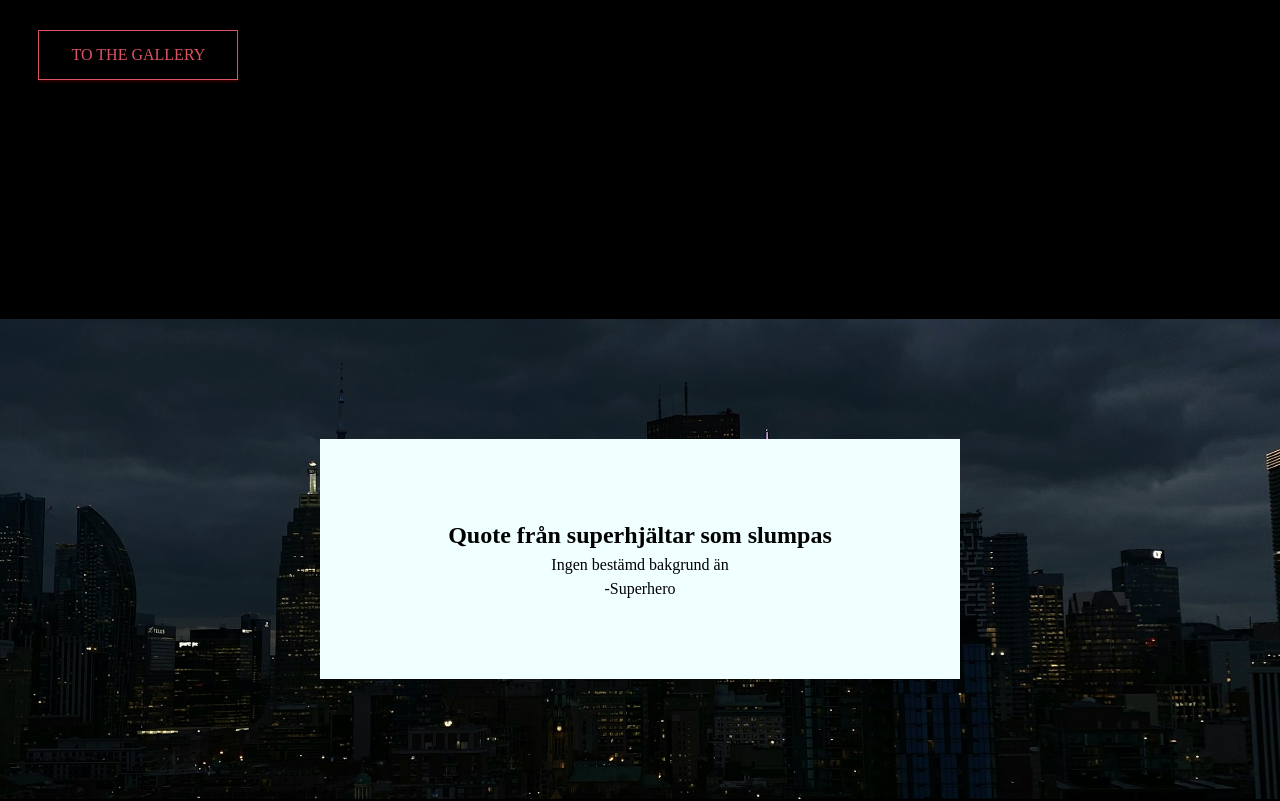
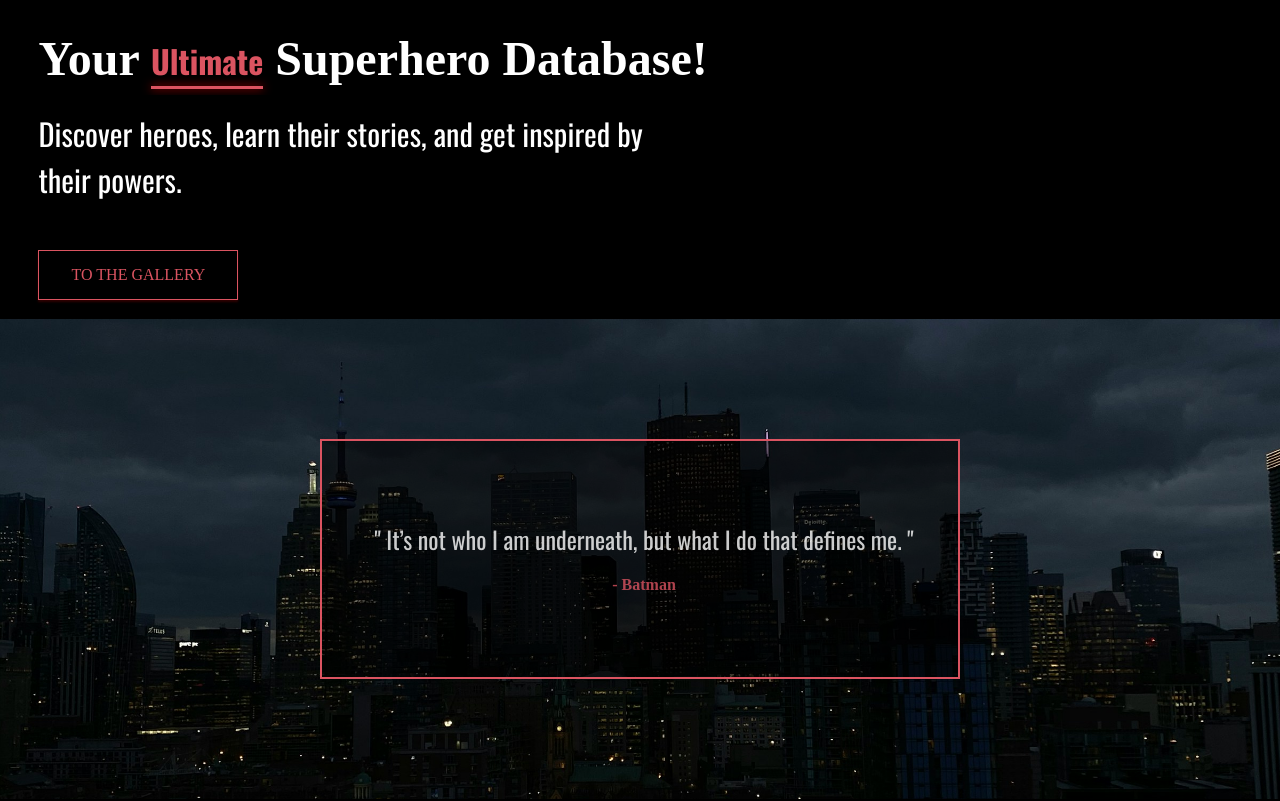
Before and after one commit to WictorNisa/superhero-project, a React (Vite) app: page / in a window 1280 px wide. Shown: the part 481-1282 px from the top of the page. Built offline with nearby package versions, Linux system fonts and the light colour scheme; no server answers; a web font is replaced by a local one.

Commit message:
Added divider with random quotes

```diff
--- a/src/components/DividerQuotePage/DividerQuotePage.module.css
+++ b/src/components/DividerQuotePage/DividerQuotePage.module.css
@@ -1,22 +1,44 @@
-.dividerQuotePageContainer{
+.dividerQuotePageContainer {
   height: 60vh;
   width: 100vw;
   display: flex;
   justify-content: center;
   align-items: center;
-    background: url('../../assets/img/divider-img.jpg');
+  background: url("../../assets/img/divider-img.jpg"), linear-gradient(to bottom, #db5461, black, #db5461);
   background-position: center;
   background-repeat: no-repeat;
   background-size: cover;
   background-attachment: fixed;
+  z-index: 100;
 }
 
-.dividerInnerContainer{
+.dividerInnerContainer {
   width: 50%;
   height: 50%;
-    background-color: azure;
+  background-color: rgba(0, 0, 0, 0.533);
   display: flex;
   flex-direction: column;
   justify-content: center;
   align-items: center;
+  border: 2px solid #db5461;
 }
+
+.quoteContainer {
+  height: 100%;
+  width: 100%;
+  display: flex;
+  flex-direction: column;
+  justify-content: center;
+  align-items: center;
+  color: #db5461;
+  text-align: center;
+}
+
+.quoteContainer p {
+  font-size: 1.5rem;
+  width: 90%;
+  font-family: "Oswald", serif;
+  font-weight: normal;
+  margin-bottom: 1rem;
+  color: white;
+}
--- a/src/components/DividerQuotePage/DividerQuotePage.tsx
+++ b/src/components/DividerQuotePage/DividerQuotePage.tsx
@@ -1,12 +1,257 @@
+import { useEffect, useState } from "react";
 import styles from "./DividerQuotePage.module.css";
+import { motion, AnimatePresence } from "framer-motion";
 
 const DividerQuotePage = () => {
+  const [index, setIndex] = useState(0);
+
+  useEffect(() => {
+    const interval = setInterval(() => {
+      setIndex((prevIndex) => (prevIndex + 1) % superheroQuotes.length);
+    }, 5000); // Change quote every 5 seconds
+
+    return () => clearInterval(interval); // Cleanup function
+  }, []);
+  const superheroQuotes = [
+    {
+      quote: "With great power comes great responsibility.",
+      hero: "Spider-Man",
+    },
+    {
+      quote: "It’s not who I am underneath, but what I do that defines me.",
+      hero: "Batman",
+    },
+    { quote: "I am Iron Man.", hero: "Iron Man" },
+    {
+      quote:
+        "You either die a hero or you live long enough to see yourself become the villain.",
+      hero: "Harvey Dent",
+    },
+    { quote: "I can do this all day.", hero: "Captain America" },
+    { quote: "Truth, justice, and the American way.", hero: "Superman" },
+    { quote: "Hulk smash!", hero: "Hulk" },
+    {
+      quote:
+        "In brightest day, in blackest night, no evil shall escape my sight.",
+      hero: "Green Lantern",
+    },
+    { quote: "I’m always angry.", hero: "Hulk" },
+    { quote: "I'm vengeance.", hero: "Batman" },
+    {
+      quote:
+        "No matter how bad things get, something good is out there, over the horizon.",
+      hero: "Wonder Woman",
+    },
+    { quote: "Mercy is not a weakness, it is a virtue.", hero: "Superman" },
+    {
+      quote:
+        "The greatest power on Earth is the magnificent power we all possess… the power of the human brain!",
+      hero: "Professor X",
+    },
+    {
+      quote: "The world doesn’t need a savior, and neither do I.",
+      hero: "Superman",
+    },
+    {
+      quote:
+        "It’s not about how much we lost. It’s about how much we have left.",
+      hero: "Iron Man",
+    },
+    { quote: "We are Groot.", hero: "Groot" },
+    { quote: "I'm Mary Poppins, y'all!", hero: "Yondu" },
+    {
+      quote: "Sometimes you have to run before you can walk.",
+      hero: "Iron Man",
+    },
+    { quote: "I’m Batman.", hero: "Batman" },
+    { quote: "I am inevitable.", hero: "Thanos" },
+    { quote: "I have nothing to prove to you.", hero: "Captain Marvel" },
+    {
+      quote:
+        "Whatever happens tomorrow, you must promise me one thing. That you will stay who you are.",
+      hero: "Dr. Erskine",
+    },
+    {
+      quote: "The hardest choices require the strongest wills.",
+      hero: "Thanos",
+    },
+    {
+      quote:
+        "No man can win every battle, but no man should fall without a struggle.",
+      hero: "Peter Parker",
+    },
+    {
+      quote:
+        "Heroes are made by the path they choose, not the powers they are graced with.",
+      hero: "Iron Man",
+    },
+    {
+      quote: "You’re much stronger than you think you are. Trust me.",
+      hero: "Superman",
+    },
+    { quote: "A hero can be anyone.", hero: "Batman" },
+    { quote: "Wakanda forever!", hero: "Black Panther" },
+    {
+      quote:
+        "There is a right and a wrong in the universe, and that distinction is not hard to make.",
+      hero: "Superman",
+    },
+    {
+      quote:
+        "This isn’t freedom. We’re holding a gun to every citizen’s head and calling it security.",
+      hero: "Captain America",
+    },
+    {
+      quote:
+        "Sometimes the truth isn’t good enough. Sometimes people deserve more.",
+      hero: "Batman",
+    },
+    {
+      quote: "I don’t like bullies. I don’t care where they’re from.",
+      hero: "Captain America",
+    },
+    { quote: "I’ve come to bargain!", hero: "Doctor Strange" },
+    {
+      quote:
+        "We must all live in the real world… and sometimes that can be pretty grim.",
+      hero: "Batman",
+    },
+    {
+      quote: "The universe is so big, it has no center. We are the center.",
+      hero: "Ms. Marvel",
+    },
+    {
+      quote: "I will fight for those who cannot fight for themselves.",
+      hero: "Wonder Woman",
+    },
+    { quote: "Part of the journey is the end.", hero: "Iron Man" },
+    {
+      quote: "Vengeance won’t change the past, mine or anyone else’s.",
+      hero: "Batman",
+    },
+    { quote: "A man without fear is a man without hope.", hero: "Daredevil" },
+    {
+      quote: "You may have my past, but you do not have my future.",
+      hero: "Black Widow",
+    },
+    { quote: "I am the law!", hero: "Judge Dredd" },
+    { quote: "The future is worth fighting for.", hero: "Cyclops" },
+    { quote: "Faith is my sword. Truth is my shield.", hero: "Thor" },
+    {
+      quote:
+        "Sometimes you have to take a leap of faith first. The trust part comes later.",
+      hero: "Superman",
+    },
+    {
+      quote:
+        "The world is changing. Soon there will only be the conquerors and the conquered.",
+      hero: "Killmonger",
+    },
+    {
+      quote: "Genius, billionaire, playboy, philanthropist.",
+      hero: "Iron Man",
+    },
+    { quote: "No gods. No masters.", hero: "Black Widow" },
+    {
+      quote: "You have great power, but you lack restraint.",
+      hero: "Doctor Strange",
+    },
+    {
+      quote: "Life doesn’t give us purpose. We give life purpose.",
+      hero: "The Flash",
+    },
+    {
+      quote:
+        "Your anger gives you great power. But if you let it, it will destroy you.",
+      hero: "Professor X",
+    },
+    {
+      quote:
+        "Being a hero isn’t about taking care of yourself, it’s about taking responsibility for other people.",
+      hero: "Superman",
+    },
+    {
+      quote: "The price of freedom is high. It always has been.",
+      hero: "Captain America",
+    },
+    { quote: "The world needs saving. That’s what heroes do.", hero: "Thor" },
+    {
+      quote: "Power is not what makes a hero. It’s what they do with it.",
+      hero: "Thor",
+    },
+    { quote: "Every journey has an end.", hero: "Iron Man" },
+    {
+      quote:
+        "No matter how many times you save the world, it always manages to get back in jeopardy again.",
+      hero: "Mr. Incredible",
+    },
+    {
+      quote: "Why do we fall, Bruce? So we can learn to pick ourselves up.",
+      hero: "Alfred Pennyworth",
+    },
+    {
+      quote: "You can be the hero Gotham needs, not the one it deserves.",
+      hero: "Batman",
+    },
+    { quote: "With great risk comes great reward.", hero: "Spider-Man" },
+    {
+      quote: "Courage is not the absence of fear, but the triumph over it.",
+      hero: "Black Panther",
+    },
+    {
+      quote: "No one stays dead in comics… except Uncle Ben.",
+      hero: "Wolverine",
+    },
+    {
+      quote:
+        "Strength doesn’t come from muscles. It comes from an unbreakable will.",
+      hero: "Wonder Woman",
+    },
+    {
+      quote:
+        "To protect the world from devastation, to unite all people within our nation.",
+      hero: "Team Rocket",
+    },
+    {
+      quote: "Dreams save us. Dreams lift us up and transform us.",
+      hero: "Superman",
+    },
+    { quote: "I will not let you destroy my world!", hero: "Goku" },
+    {
+      quote:
+        "I have lived my life by my own terms. And I will die the same way.",
+      hero: "Wolverine",
+    },
+    { quote: "We don’t trade lives.", hero: "Captain America" },
+    { quote: "Justice is blind, but she is not heartless.", hero: "Daredevil" },
+    {
+      quote:
+        "Hope is like the sun. If you only believe in it when you see it, you’ll never make it through the night.",
+      hero: "Leia Organa",
+    },
+    {
+      quote: "It’s not the suit that makes the hero. It’s the man inside.",
+      hero: "Iron Man",
+    },
+    { quote: "Fear is the enemy of will.", hero: "Green Lantern" },
+    { quote: "What is grief, if not love persevering?", hero: "Vision" },
+  ];
+
   return (
     <section className={styles.dividerQuotePageContainer}>
       <div className={styles.dividerInnerContainer}>
-        <h1>Quote från superhjältar som slumpas</h1>
-        <span>Ingen bestämd bakgrund än</span>
-        <p>-Superhero</p>
+      <AnimatePresence mode="wait">
+          <motion.div
+            key={index}
+            initial={{ opacity: 0, x: 20 }}
+            animate={{ opacity: 1, x: 0 }}
+            exit={{ opacity: 0, x: -40 }}
+            transition={{ duration: 0.5 }}
+            className={styles.quoteContainer}>
+            <p className="text-2xl font-semibold">" {superheroQuotes[index].quote} "</p>
+            <h4 className="mt-2 text-lg italic">- {superheroQuotes[index].hero}</h4>
+          </motion.div>
+        </AnimatePresence>
       </div>
     </section>
   );
--- a/src/pages/Home/Home.module.css
+++ b/src/pages/Home/Home.module.css
@@ -24,7 +24,7 @@
 }
 
 .innerIntroContainer h1 {
-  font-size: 3rem;
+  font-size: 4rem;
 
   font-family: Hero;
   font-weight: lighter;
@@ -33,7 +33,7 @@
 }
 
 .innerIntroContainer h2 {
-  font-size: 2rem;
+  font-size: 3rem;
   margin-top: 1rem;
 }
 
@@ -56,7 +56,7 @@
 }
 
 .innerIntroContainer p {
-  font-size: 1.5rem;
+  font-size: 1.9rem;
   margin: 1rem auto;
   font-family: "Oswald", serif;
 }
```
Also changed, not shown: src/services/ApiQuoteFetch.tsx (deleted, +0 -11 lines). Lines whose indentation alone changed are shown as unchanged.
